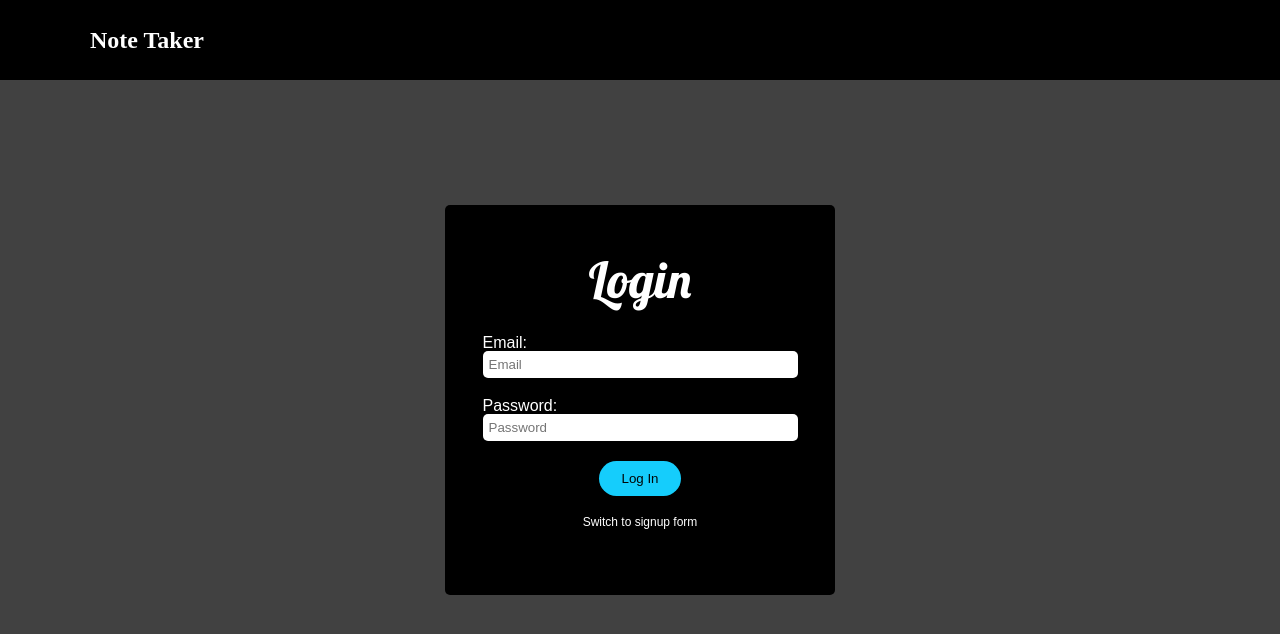
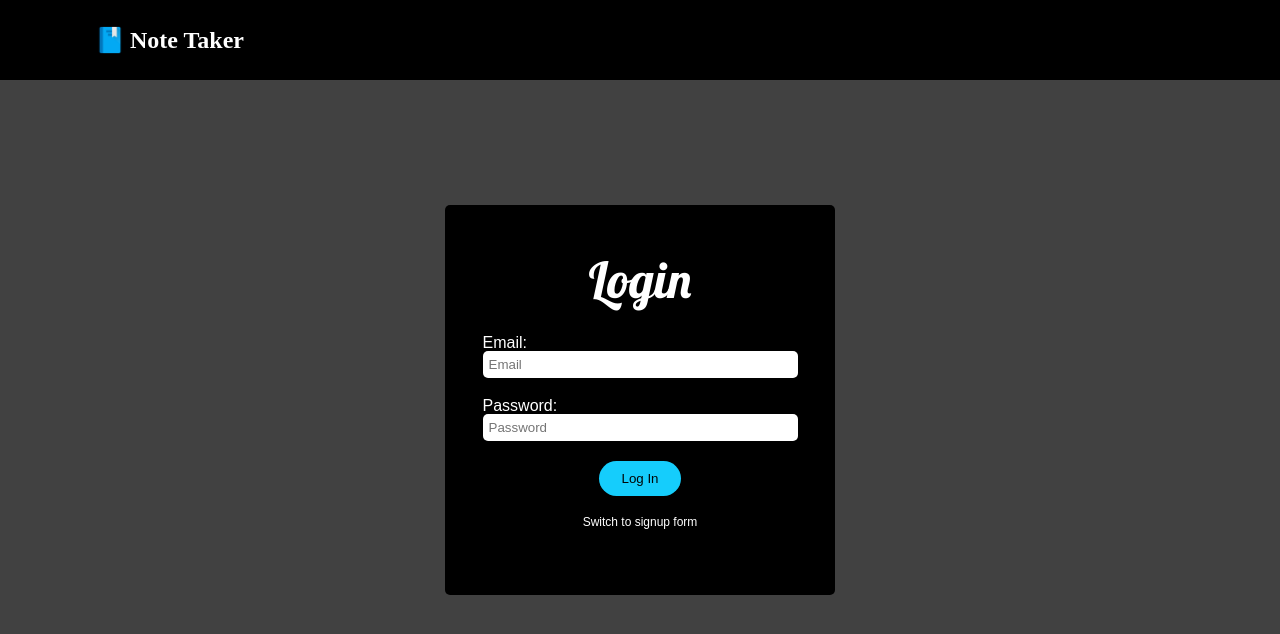
Before and after one commit to PeteChicchetti/note-taker-react, a React (Create React App) app in the folder client/: page / in a window 1280 px wide. Shown: the top 634 px of the page. Built offline with nearby package versions, Linux system fonts and the light colour scheme.

Commit message:
added book logo to nav bar

```diff
--- a/client/src/components/NavBar/NavBar.jsx
+++ b/client/src/components/NavBar/NavBar.jsx
@@ -2,10 +2,12 @@ import React from 'react';
 import Moment from 'react-moment';
 import AuthService from '../../utils/auth';
 import { FaBars} from 'react-icons/fa';
+import LogoSrc from '../../assets/logo.png';
 import {
   Nav,
   NavbarContainer,
   NavLogo,
+  Logo,
   MobileIcon,
   NavMenu,
   // NavItem,
@@ -23,7 +25,7 @@ const NavBar = ({ toggle }) => {
     <>
         <Nav>
           <NavbarContainer>
-            <NavLogo>Note Taker</NavLogo>
+            <NavLogo><Logo src={LogoSrc} />Note Taker</NavLogo>
             <MobileIcon onClick={toggle}>
               <FaBars />
             </MobileIcon>
--- a/client/src/components/NavBar/NavBarElements.jsx
+++ b/client/src/components/NavBar/NavBarElements.jsx
@@ -37,6 +37,12 @@ export const NavLogo = styled(LinkR)`
     align-items: center;
     font-weight: bold;
     text-decoration: none;
+`;
+
+export const Logo = styled.img`
+    height: 30px;
+    width: 30px;
+    margin: 5px;
 `;
 
 export const MobileIcon = styled.div`
```
Also changed, not shown: client/src/assets/logo.png (added).
